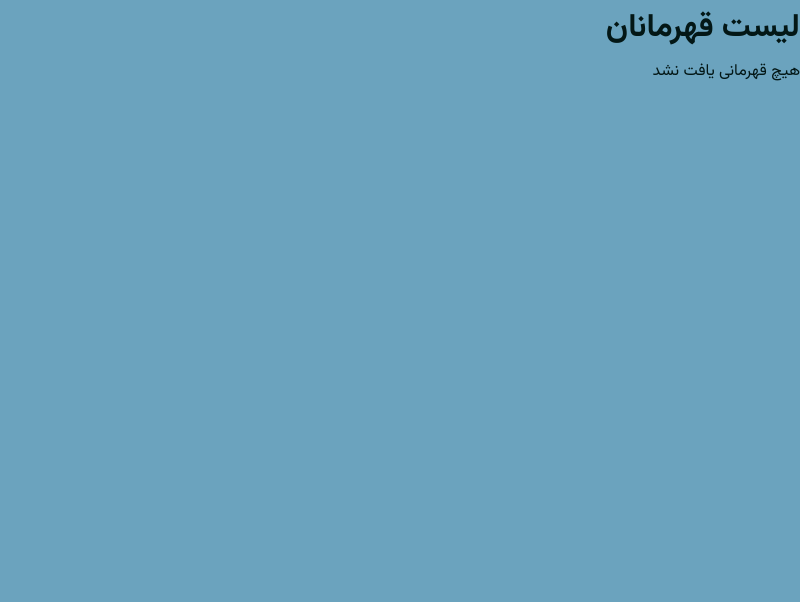
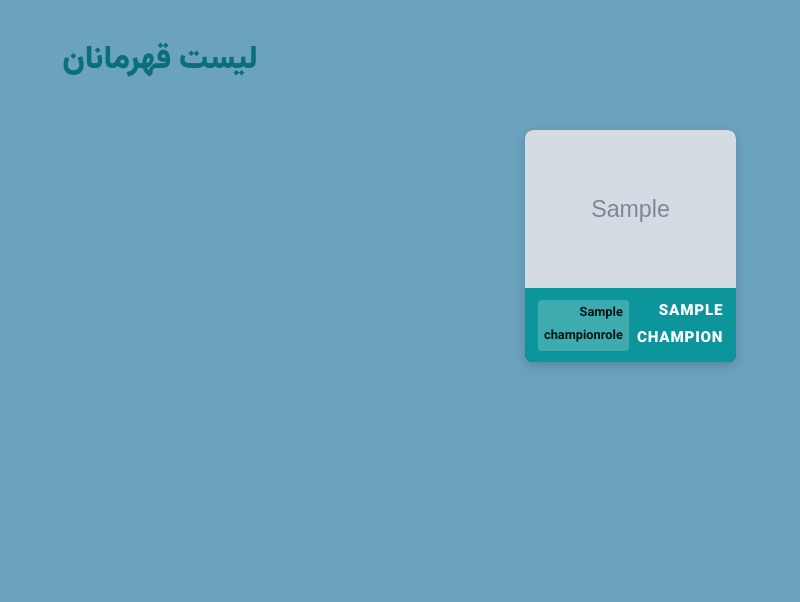
Before and after one commit to AKILLERHM/WRPARSI, a Django app: page /champions/ in a window 1280 px wide. Shown: the part 77-679 px from the top of the page, without its empty margins (480-1280 px from the left). Run offline with Django 5.2, Linux system fonts and the light colour scheme; tables that the repository leaves empty hold one stand-in row (values such as "Sample post"); grey boxes marked "Sample" are stand-in pictures.

Commit message:
champions page 90% complete

```diff
--- a/champions/models.py
+++ b/champions/models.py
@@ -21,6 +21,7 @@
     title = models.CharField(max_length=256)
     title_parsi = models.CharField(max_length=256)
     description = models.TextField(blank=True)
+    image_url = models.URLField(blank=True, null=True)
 
 
     roles = models.ManyToManyField(ChampionRole, related_name="champions")
--- a/champions/templates/champions/champions.html
+++ b/champions/templates/champions/champions.html
@@ -7,18 +7,23 @@
 
 {% block content %}
 
-    <div class="champions_container">
-        <h1 class="page_title">لیست قهرمانان</h1>
+    <div class="champions-container">
+        <h1 class="page-title">لیست قهرمانان</h1>
 
-        <div class="champions_grid">
-            {% for champion in Champions %}
-            <div class="champion_card">
-                <div class="card_image_wraper">
-                    <img src="{{ champion.image.url }}" alt="{{ champion.name }}" class="champion_img">
+        <div class="champions-grid">
+            {% for champion in champs %}
+            <div class="champion-card">
+                <div class="card-image-wraper">
+                    {% if champion.image_url %}
+                    <img src="{{ champion.image_url }}" alt="{{ champion.name }}" class="champion-img">
+                    {% endif %}
                 </div>
-                <div class="champion_info_bar">
-                    <span class="champion_name">{{ champion.name }}</span>
-                    <span class="champion_role">{{ champion.role }}</span>
+                <div class="champion-info-bar">
+                    <span class="champion-name">{{ champion.name }}</span>
+                    <span class="champion-role">
+                        {% for role in champion.roles.all %}{{ role.name }}{% if not forloop.last %},{% endif %}{% endfor %}
+
+                    </span>
                 </div>
             </div>
             {% empty %}
```
Also changed, not shown: champions/migrations/0004_champion_image_url.py (added).
